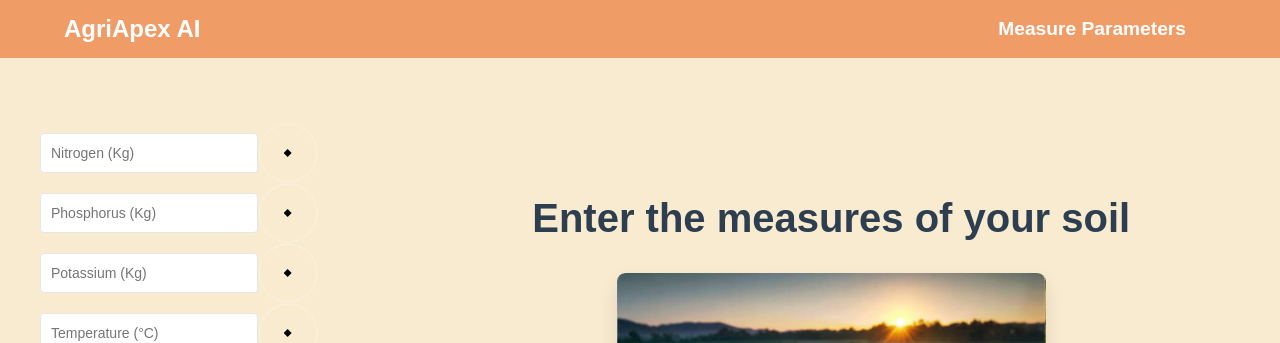
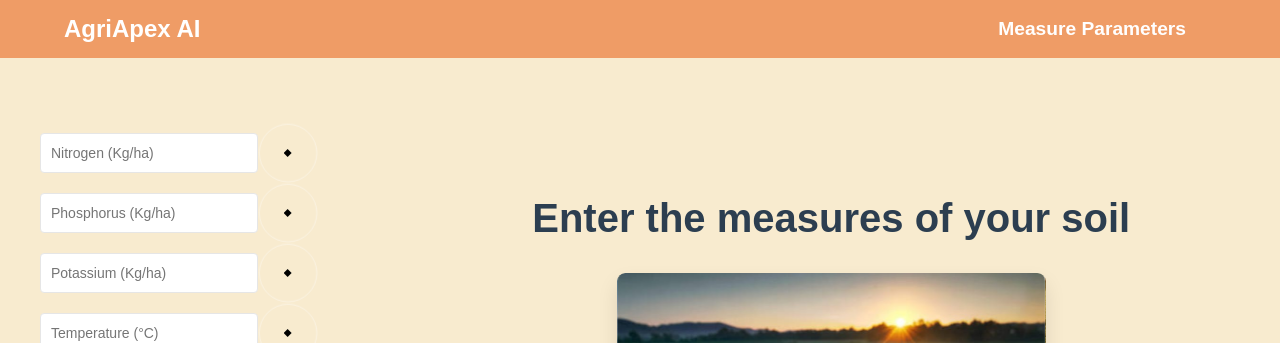
Before and after one commit to makwanaom/Crop-Prediction, a React (Vite) app: page / in a window 1280 px wide. Shown: the top 343 px of the page. Built offline with nearby package versions, Linux system fonts and the light colour scheme.

Commit message:
unit changed

```diff
--- a/src/Components/Home/Home.jsx
+++ b/src/Components/Home/Home.jsx
@@ -215,7 +215,7 @@ const Home = () => {
             <div className='input-container'>
                 <form onSubmit={handleSubmit}>
                     <div className="val-container">
-                        <input type="double" name="Nitrogen (N)" placeholder="Nitrogen (Kg)" required />
+                        <input type="double" name="Nitrogen (N)" placeholder="Nitrogen (Kg/ha)" required />
                         <div className="item-hints">
                             <div className="hint" data-position="4">
 
@@ -228,7 +228,7 @@ const Home = () => {
                         </div>
                     </div>
                     <div className="val-container">
-                        <input type="double" name="Phosphorus (P)" placeholder="Phosphorus (Kg)" required />
+                        <input type="double" name="Phosphorus (P)" placeholder="Phosphorus (Kg/ha)" required />
                         <div className="item-hints">
                             <div className="hint" data-position="4">
 
@@ -241,7 +241,7 @@ const Home = () => {
                         </div>
                     </div>
                     <div className="val-container">
-                        <input type="double" name="Potassium (K)" placeholder="Potassium (Kg)" required />
+                        <input type="double" name="Potassium (K)" placeholder="Potassium (Kg/ha)" required />
                         <div className="item-hints">
                             <div className="hint" data-position="4">
 
```
